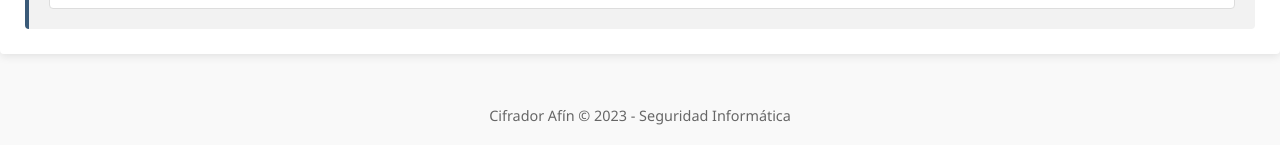
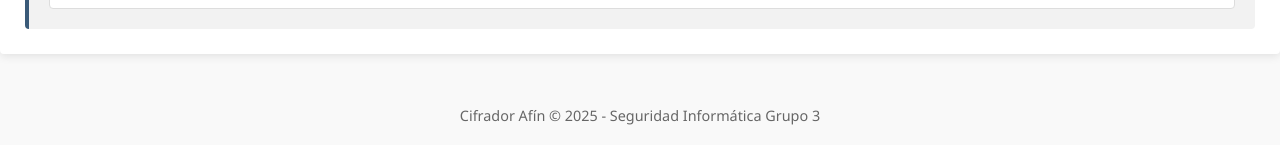
Before and after one commit to ALEJOOYT/CifradoresClasicosWeb, a Flask app: page / in a window 1280 px wide. Shown: the part 1955-2100 px from the top of the page. Run offline with Flask 3, Linux system fonts and the light colour scheme.

Commit message:
Refactor HTML structure for better readability and update footer year

```diff
--- a/templates/index.html
+++ b/templates/index.html
@@ -1,5 +1,6 @@
 <!DOCTYPE html>
 <html lang="es">
+
 <head>
     <meta charset="UTF-8">
     <meta name="viewport" content="width=device-width, initial-scale=1.0">
@@ -7,6 +8,7 @@
     <link rel="stylesheet" href="{{ url_for('static', filename='styles.css') }}">
     <link href="https://fonts.googleapis.com/css2?family=Roboto:wght@300;400;500;700&display=swap" rel="stylesheet">
 </head>
+
 <body>
     <header class="encabezado">
         <h1>Cifrador Afín</h1>
@@ -34,7 +36,9 @@
                     </div>
                 </div>
                 <div id="errorCifrado" class="mensajeError"></div>
-                <div id="cargandoCifrado" class="indicadorCargando"><div class="spinner"></div><span>Procesando...</span></div>
+                <div id="cargandoCifrado" class="indicadorCargando">
+                    <div class="spinner"></div><span>Procesando...</span>
+                </div>
                 <button type="button" id="botonCifrar" class="boton">Cifrar</button>
                 <div class="resultados">
                     <h3>Resultado:</h3>
@@ -63,7 +67,9 @@
                     </div>
                 </div>
                 <div id="errorDescifrado" class="mensajeError"></div>
-                <div id="cargandoDescifrado" class="indicadorCargando"><div class="spinner"></div><span>Procesando...</span></div>
+                <div id="cargandoDescifrado" class="indicadorCargando">
+                    <div class="spinner"></div><span>Procesando...</span>
+                </div>
                 <button type="button" id="botonDescifrar" class="boton">Descifrar</button>
                 <div class="resultados">
                     <h3>Resultado:</h3>
@@ -77,10 +83,13 @@
             <form id="formFuerzaBruta" class="formulario">
                 <div class="grupoFormulario">
                     <label for="textoFuerzaBruta">Texto cifrado:</label>
-                    <textarea id="textoFuerzaBruta" placeholder="Ingrese el texto cifrado para descifrar por fuerza bruta" required></textarea>
+                    <textarea id="textoFuerzaBruta"
+                        placeholder="Ingrese el texto cifrado para descifrar por fuerza bruta" required></textarea>
                 </div>
                 <div id="errorFuerzaBruta" class="mensajeError"></div>
-                <div id="cargandoFuerzaBruta" class="indicadorCargando"><div class="spinner"></div><span>Procesando...</span></div>
+                <div id="cargandoFuerzaBruta" class="indicadorCargando">
+                    <div class="spinner"></div><span>Procesando...</span>
+                </div>
                 <button type="button" id="botonFuerzaBruta" class="boton">Descifrar por Fuerza Bruta</button>
                 <div class="resultados">
                     <h3>Posibles resultados:</h3>
@@ -93,9 +102,10 @@
     </main>
 
     <footer class="piePagina">
-        <p>Cifrador Afín &copy; 2023 - Seguridad Informática</p>
+        <p>Cifrador Afín &copy; 2025 - Seguridad Informática Grupo 3</p>
     </footer>
 
     <script src="{{ url_for('static', filename='script.js') }}"></script>
 </body>
+
 </html>
```
